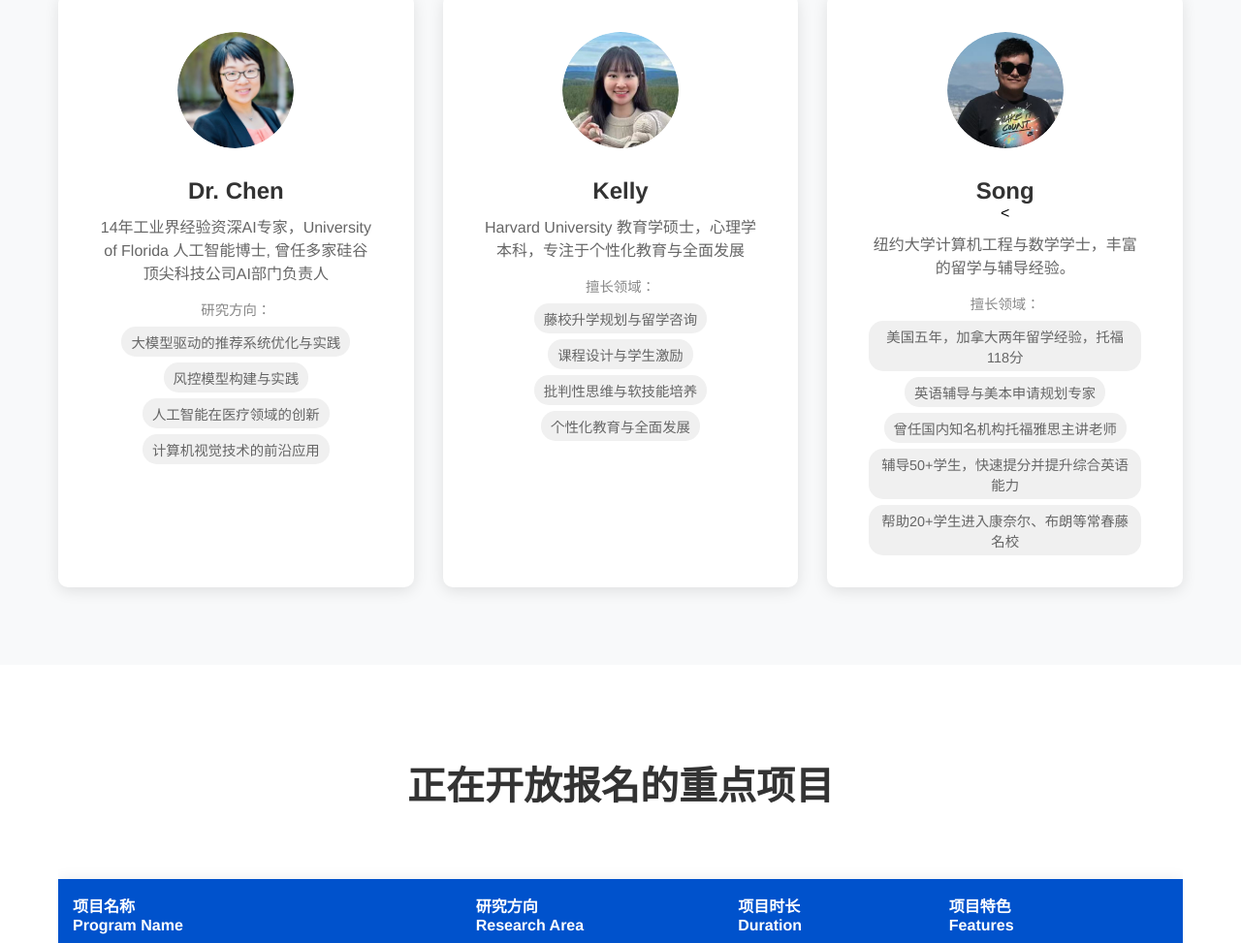
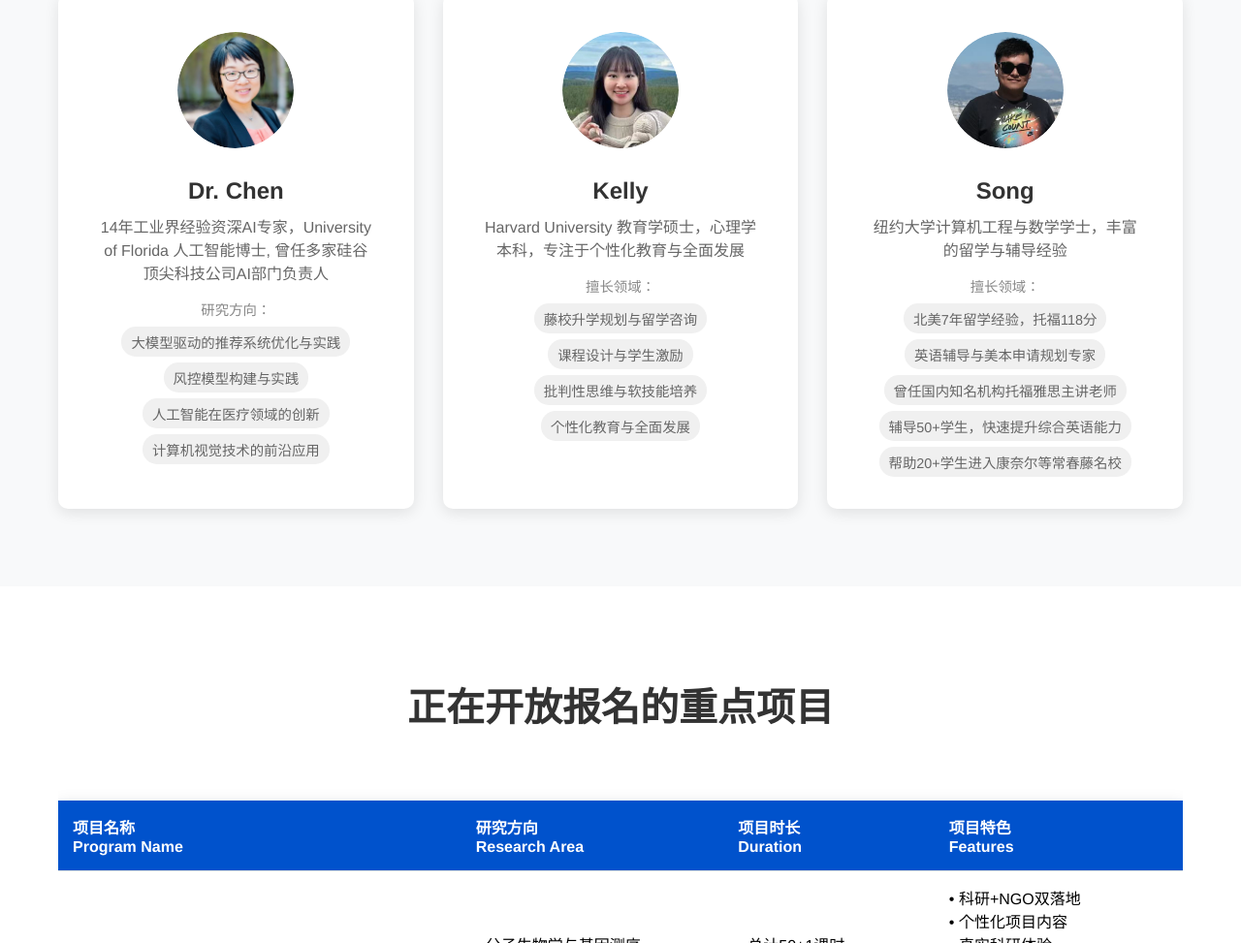
Before and after one commit to chenting011039/xplorifyai, a plain HTML site: page index_zh.html in a window 1280 px wide. Shown: the part 2551-3524 px from the top of the page at 97% size. Drawn offline with Linux system fonts and the light colour scheme.

Commit message:
update mentor info

```diff
--- a/index_zh.html
+++ b/index_zh.html
@@ -1187,15 +1187,15 @@
                     </div>
                     <div class="mentor-info">
                         <h3>Song</h3>
-                        <<p class="mentor-title">纽约大学计算机工程与数学学士，丰富的留学与辅导经验。</p>
+                        <p class="mentor-title">纽约大学计算机工程与数学学士，丰富的留学与辅导经验</p>
                         <div class="mentor-specialties">
                             <span>擅长领域：</span>
                             <ul>
-                                <li>美国五年，加拿大两年留学经验，托福118分</li>
+                                <li>北美7年留学经验，托福118分</li>
                                 <li>英语辅导与美本申请规划专家</li>
                                 <li>曾任国内知名机构托福雅思主讲老师</li>
-                                <li>辅导50+学生，快速提分并提升综合英语能力</li>
-                                <li>帮助20+学生进入康奈尔、布朗等常春藤名校</li>
+                                <li>辅导50+学生，快速提升综合英语能力</li>
+                                <li>帮助20+学生进入康奈尔等常春藤名校</li>
                             </ul>
                         </div>
                     </div>
```
Also changed, not shown: index.html (+3 -3 lines).
